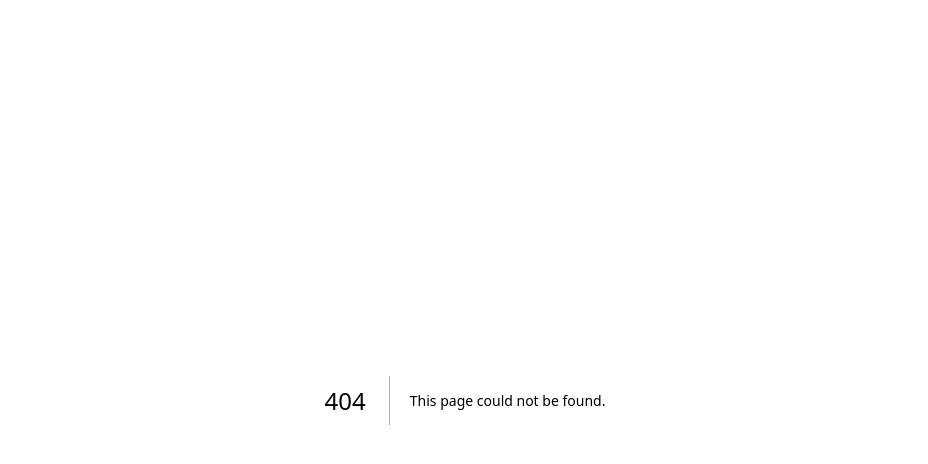
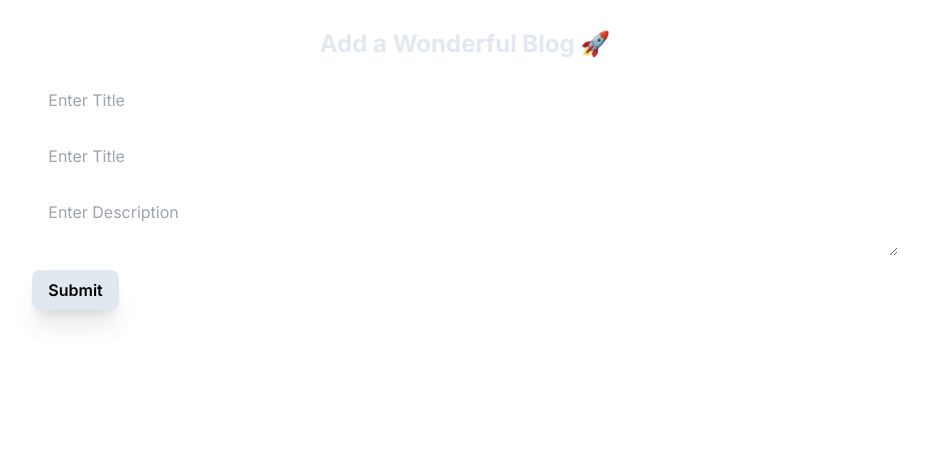
Before and after one commit to sunamoto-mikiya/shere-event-photo, a Next.js app: page /posts/create in a window 1280 px wide. Before the commit this address had no page. Shown: the top 464 px of the page, without its empty margins (175-1103 px from the left). Built offline with nearby package versions, Linux system fonts and the light colour scheme.

Commit message:
postのviewを作成

```diff
--- a/package.json
+++ b/package.json
@@ -11,6 +11,7 @@
   "dependencies": {
     "@prisma/client": "^5.13.0",
     "@supabase/supabase-js": "^2.43.1",
+    "axios": "^1.6.8",
     "next": "14.2.3",
     "react": "^18",
     "react-dom": "^18"
--- /dev/null
+++ b/src/app/posts/create/page.tsx
@@ -0,0 +1,83 @@
+"use client";
+
+import { useRouter } from "next/navigation";
+import React, { Fragment, useRef } from "react";
+
+const postPost = async ({
+  imageUrl,
+  link,
+  hashtagId,
+  createdBy,
+}: {
+  imageUrl: string;
+  link: string;
+  hashtagId: number;
+  createdBy: number;
+}) => {
+  const res = fetch("http://localhost:3000/api/post", {
+    method: "POST",
+    body: JSON.stringify({ imageUrl, link, hashtagId, createdBy: 1 }),
+    headers: {
+      "Content-Type": "application/json",
+    },
+  });
+  return (await res).json();
+};
+
+const AddPost = () => {
+  const router = useRouter();
+  const imageUrlRef = useRef<HTMLInputElement | null>(null);
+  const linkRef = useRef<HTMLTextAreaElement | null>(null);
+  const hashtagIdRef = useRef<HTMLInputElement | null>(null);
+  const handleSubmit = async (e: React.FormEvent) => {
+    e.preventDefault();
+
+    if (imageUrlRef.current && linkRef.current && hashtagIdRef.current) {
+      await postPost({
+        imageUrl: imageUrlRef.current?.value,
+        link: linkRef.current?.value,
+        hashtagId: parseInt(hashtagIdRef.current?.value),
+        createdBy: 1,
+      });
+
+      router.push("/");
+      router.refresh();
+    }
+  };
+  return (
+    <>
+      <div className="w-full m-auto  my-4">
+        <div className="flex flex-col justify-center items-center m-auto">
+          <p className="text-2xl text-slate-200 font-bold p-3">
+            Add a Wonderful Blog 🚀
+          </p>
+          <form onSubmit={handleSubmit}>
+            <input
+              ref={imageUrlRef}
+              placeholder="Enter Title"
+              type="text"
+              className="rounded-md px-4 w-full py-2 my-2"
+            />
+            <input
+              ref={hashtagIdRef}
+              placeholder="Enter Title"
+              type="text"
+              className="rounded-md px-4 w-full py-2 my-2"
+            />
+            <textarea
+              ref={linkRef}
+              placeholder="Enter Description"
+              className="rounded-md px-4 py-2 w-full my-2"
+            ></textarea>
+
+            <button className="font-semibold px-4 py-2 shadow-xl bg-slate-200 rounded-lg m-auto hover:bg-slate-100">
+              Submit
+            </button>
+          </form>
+        </div>
+      </div>
+    </>
+  );
+};
+
+export default AddPost;
--- /dev/null
+++ b/src/app/posts/page.tsx
@@ -0,0 +1,59 @@
+"use client";
+
+import React, { useEffect, useState } from "react";
+import axios from "axios";
+
+interface Post {
+  id: number;
+  imageUrl: string;
+  link: string;
+  hashtagId: number;
+  createdBy: number;
+}
+
+async function fetchPosts() {
+  const res = await fetch("http://localhost:3000/api/post", {
+    cache: "no-store",
+  });
+
+  const data = await res.json();
+  return data.posts;
+}
+const PostsPage = async () => {
+  const posts = await fetchPosts();
+
+  return (
+    console.log(posts),
+    (
+      <div className="container mt-5">
+        <h1>投稿一覧</h1>
+        <table className="table">
+          <thead>
+            <tr>
+              <th>ID</th>
+              <th>Image URL</th>
+              <th>Link</th>
+              <th>Hashtag ID</th>
+            </tr>
+          </thead>
+          <tbody>
+            {posts.map((post: Post) => (
+              <tr key={post.id}>
+                <td>{post.id}</td>
+                <td>{post.imageUrl}</td>
+                <td>
+                  <a href={post.link} target="_blank" rel="noopener noreferrer">
+                    {post.link}
+                  </a>
+                </td>
+                <td>{post.hashtagId}</td>
+              </tr>
+            ))}
+          </tbody>
+        </table>
+      </div>
+    )
+  );
+};
+
+export default PostsPage;
```
Also changed, not shown: 1 other file (tests, documents, lock files or other folders).
